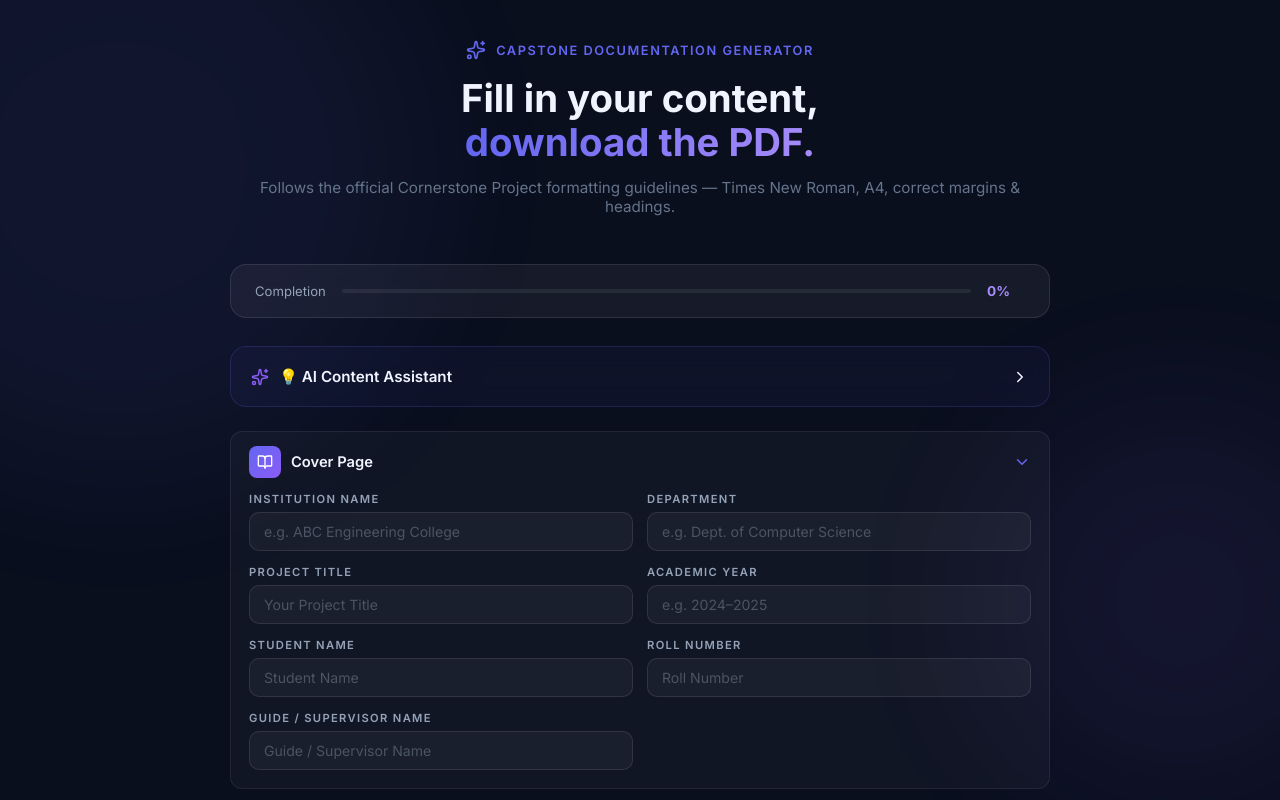
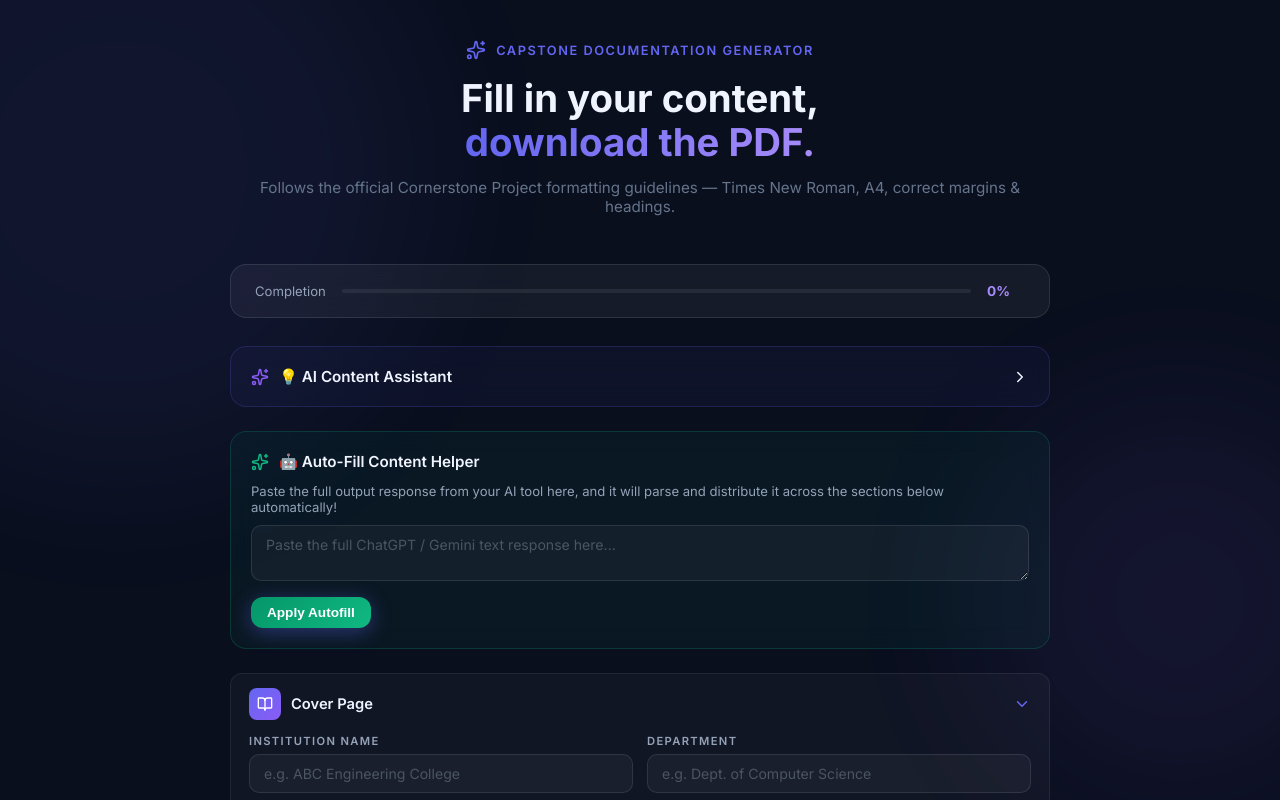
Before and after one commit to vikramnara214/documention_creation, a React (Vite) app in the folder doc-generator/: page / in a window 1280 px wide. Shown: the top 800 px of the page. Built offline with nearby package versions, Linux system fonts and the light colour scheme.

Commit message:
Add Auto-Fill Content Helper tool from pasted text

```diff
--- a/doc-generator/src/App.jsx
+++ b/doc-generator/src/App.jsx
@@ -48,7 +48,63 @@ Please generate detailed, academic, and structured content for the following sec
 9. **Chapter 8 – Conclusion & Chapter 9 – Future Enhancements**.
 
 Maintain a formal, professional, and academic tone.`;
+};const HEADERS_MAP = [
+  { key: "abstract", markers: ["Abstract"] },
+  { key: "ch1_intro", markers: ["1.1 Introduction"] },
+  { key: "ch1_problem", markers: ["1.2 Problem Statement"] },
+  { key: "ch1_objectives", markers: ["1.3 Objectives"] },
+  { key: "ch1_scope", markers: ["1.4 Scope"] },
+  { key: "ch2_existing", markers: ["2.1 Existing System"] },
+  { key: "ch2_limitations", markers: ["2.2 Limitations"] },
+  { key: "ch2_proposed", markers: ["2.3 Proposed System"] },
+  { key: "ch2_software", markers: ["2.4 Software Requirements"] },
+  { key: "ch2_hardware", markers: ["2.5 Hardware Requirements"] },
+  { key: "ch4_tables", markers: ["4.1 Database Tables"] },
+  { key: "ch4_structure", markers: ["4.2 Table Structure"] },
+  { key: "ch4_keys", markers: ["4.3 Keys and Constraints"] },
+  { key: "ch4_relations", markers: ["4.4 Table Relationships"] },
+  { key: "ch4_sample", markers: ["4.5 Sample Data"] },
+  { key: "ch6_connection", markers: ["6.1 Database Connection"] },
+  { key: "ch6_validation", markers: ["6.2 Input Validation"] },
+  { key: "ch6_exception", markers: ["6.3 Exception Handling"] },
+  { key: "ch7_screens", markers: ["7. Output Screens", "7. Output screens"] },
+  { key: "ch8_conclusion", markers: ["8. Conclusion"] },
+  { key: "ch9_future", markers: ["9. Future Enhancements"] },
+  { key: "references", markers: ["10. References"] },
+  { key: "appendix", markers: ["APPENDIX"] }
+];
+
+const autoFillFromText = (text, currentData) => {
+  const result = { ...currentData };
+  let currentKey = null;
+  const lines = text.split("\n");
+
+  lines.forEach(line => {
+    const trimmed = line.trim();
+    if (!trimmed) return;
+
+    let matchedKey = null;
+    HEADERS_MAP.forEach(item => {
+      item.markers.forEach(m => {
+        if (trimmed.toLowerCase().startsWith(m.toLowerCase())) {
+          matchedKey = item.key;
+        }
+      });
+    });
+
+    if (matchedKey) {
+      currentKey = matchedKey;
+      return;
+    }
+
+    if (currentKey) {
+      result[currentKey] = result[currentKey] ? result[currentKey] + "\n" + trimmed : trimmed;
+    }
+  });
+
+  return result;
 };
+
 
 // ─── Initial form state matching all PDF fields ───────────────────────────────
 const INIT = {
@@ -169,6 +225,7 @@ export default function App() {
   const [showPrompt, setShowPrompt] = useState(false);
   const [aiDesc, setAiDesc] = useState("");
   const [copied, setCopied] = useState(false);
+  const [pasteText, setPasteText] = useState("");
 
   const update = useCallback((key, val) => {
     setData((prev) => ({ ...prev, [key]: val }));
@@ -258,6 +315,38 @@ export default function App() {
               </div>
             </div>
           )}
+        </div>
+
+
+        {/* 🤖 Auto-Fill From Text */}
+        <div className="glass" style={{ padding: "20px", marginBottom: 24, background: "rgba(16, 185, 129, 0.05)", borderColor: "rgba(16, 185, 129, 0.2)" }}>
+          <div style={{ display: "flex", alignItems: "center", gap: 10, marginBottom: 12 }}>
+            <Sparkles size={18} color="#10b981" />
+            <span style={{ fontWeight: 600, fontSize: "0.95rem", color: "#f0f4ff" }}>🤖 Auto-Fill Content Helper</span>
+          </div>
+          <p style={{ fontSize: "0.82rem", color: "#94a3b8", margin: "0 0 10px 0" }}>
+            Paste the full output response from your AI tool here, and it will parse and distribute it across the sections below automatically!
+          </p>
+          <textarea
+            className="field-input"
+            rows={2}
+            placeholder="Paste the full ChatGPT / Gemini text response here..."
+            value={pasteText}
+            onChange={(e) => setPasteText(e.target.value)}
+          />
+          <button
+            className="btn-primary"
+            style={{ marginTop: 12, padding: "8px 16px", fontSize: "0.85rem", background: "linear-gradient(135deg,#059669,#10b981)" }}
+            onClick={() => {
+              if (pasteText.trim()) {
+                const newData = autoFillFromText(pasteText, data);
+                setData(newData);
+                setPasteText("");
+              }
+            }}
+          >
+            Apply Autofill
+          </button>
         </div>
 
 
```
